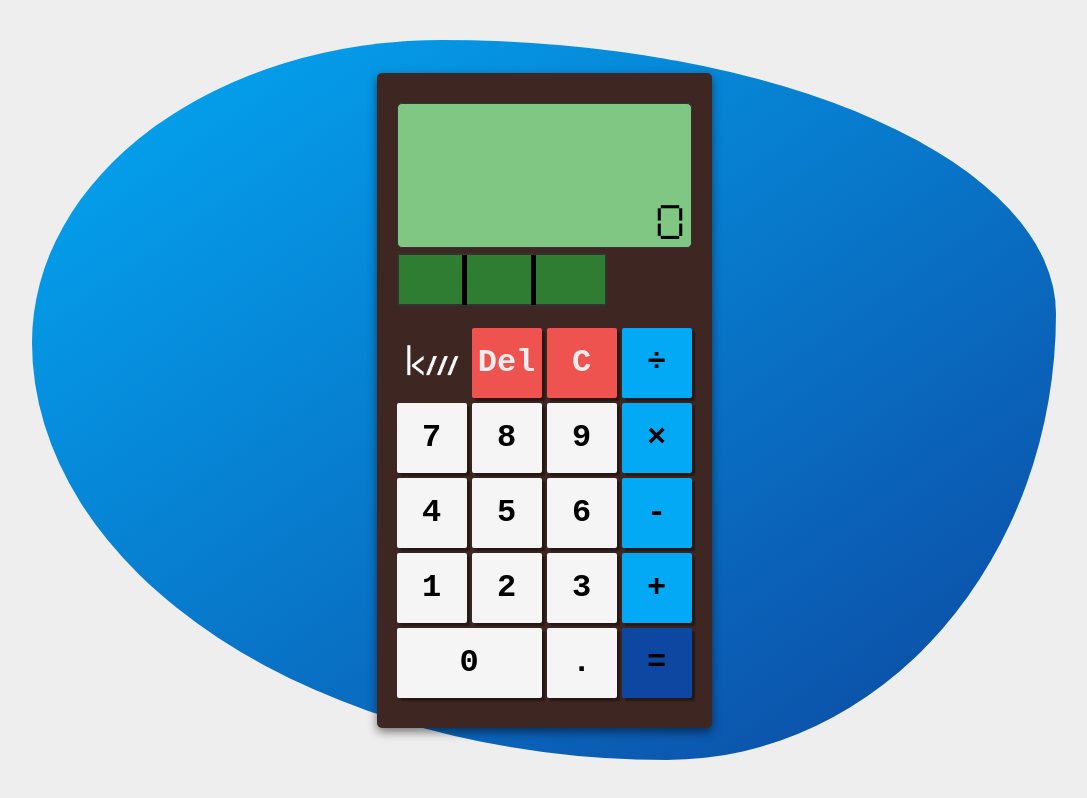
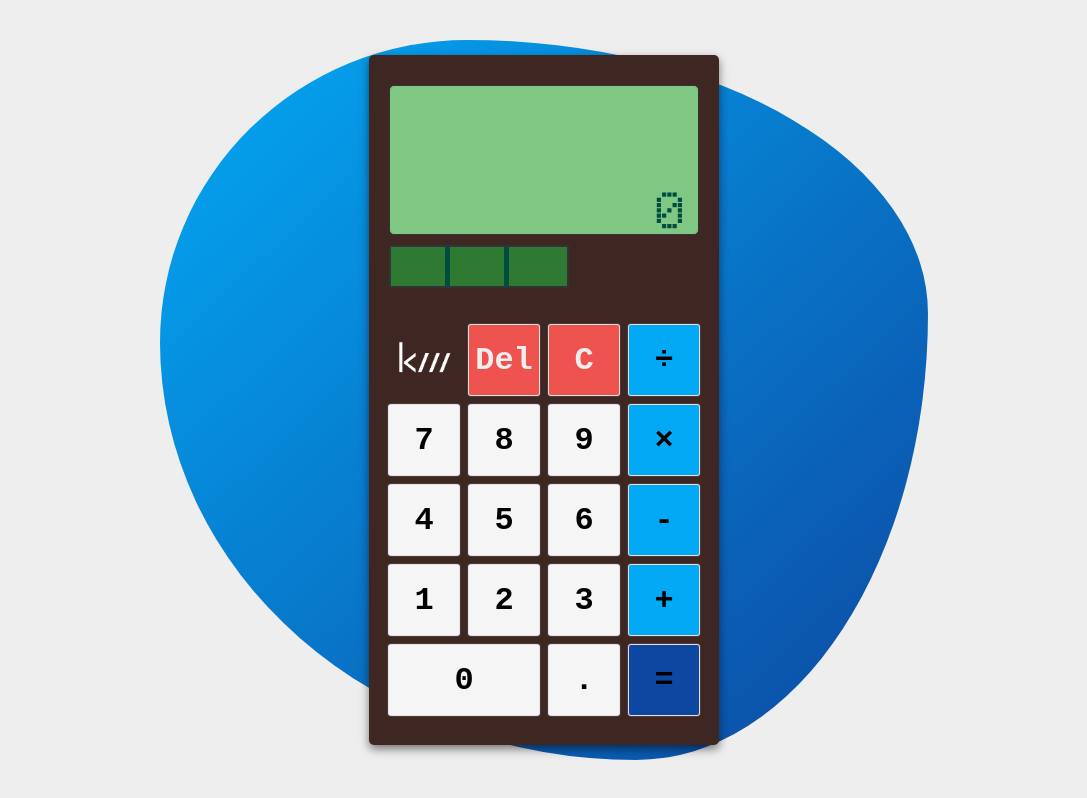
Before and after one commit to kreso66maric/javascript-learning-projects, a plain HTML site: page javascript-calculator/index.html in a window 1280 px wide. Shown: the whole page, without its empty margins (96-1183 px from the left). Drawn offline with Linux system fonts and the light colour scheme.

Commit message:
worked on some styles

```diff
--- a/javascript-calculator/style.css
+++ b/javascript-calculator/style.css
@@ -1,6 +1,6 @@
 @font-face {
     font-family: calc-font;
-    src: url(calculator-font.ttf);
+    src: url(ScientificCalculatorLcdRegular-Kn7X.ttf);
 }
 
 :root {
@@ -17,7 +17,6 @@
 
 body {
     min-height: 100vh;
-    font-family: calc-font;
     background: #eee;
 }
 
@@ -27,7 +26,7 @@ body {
 }
 
 .main {
-    width: 80%;
+    width: 60%;
     height: 90vh;
     background-image: linear-gradient(to right bottom, #03A9F4, #0D47A1);
     display: flex;
@@ -46,7 +45,7 @@ body {
     display: grid;
     grid-template-columns: repeat(4, 70px);
     grid-template-rows: repeat(8, 70px);
-    grid-gap: 5px;
+    grid-gap: 10px;
     background: #3E2723;
     box-shadow: 0 4px 10px rgba(0, 0, 0, .5);
 }
@@ -63,14 +62,15 @@ body {
     font-family: calc-font;
     font-size: 2.3rem;
     background: #81C784;
+    color: #004D40;
 }
 
 /* Solar panel */
 .solar-panel {
     display: block;
-    width: 210px;
-    height: 53px;
-    background: #2E7D32;
+    width: 180px;
+    height: 43px;
+    background: rgb(47, 122, 51);
     display: flex;
     border: 2px solid #333;
     grid-column: 1 / -1;
@@ -78,12 +78,12 @@ body {
   }
 
   .box-panel {
-    height: 50px;
+    height: 40px;
     width: 70px;
   }
 
   .box-panel:not(:nth-child(3)) {
-     border-right: 5px solid black;
+     border-right: 5px solid #004D40;
   }
 
 div>[data-num="0"] {
@@ -97,11 +97,12 @@ div>[data-num="0"] {
     font-size: 2rem;
     font-weight: bold;
     cursor: pointer;
-    box-shadow: 3px 3px 2px rgba(0, 0, 0, .4);
+    box-shadow:0 0 1px 1px #F5F5F5;
+    transition: box-shadow 200ms;
 }
 
 .btn:active {
-    box-shadow: 2px 2px 1px rgba(0, 0, 0, .4);
+    box-shadow: 0 0 0 #F5F5F5;
 }
 
 .ops {
```
Also changed, not shown: javascript-calculator/ScientificCalculatorLcdRegular-Kn7X.ttf (added), javascript-calculator/calculator-font.ttf (deleted).
